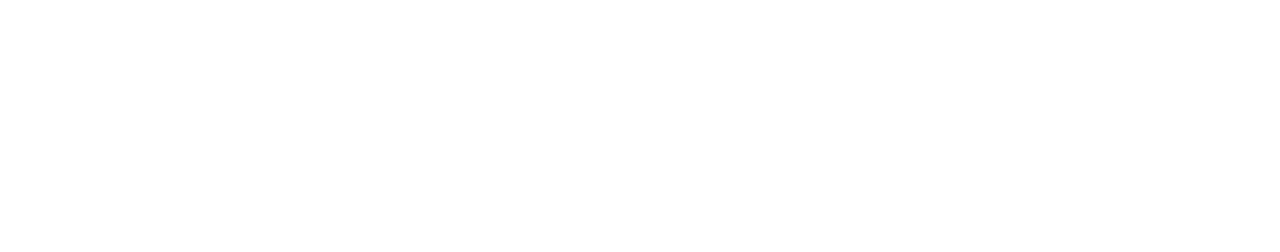
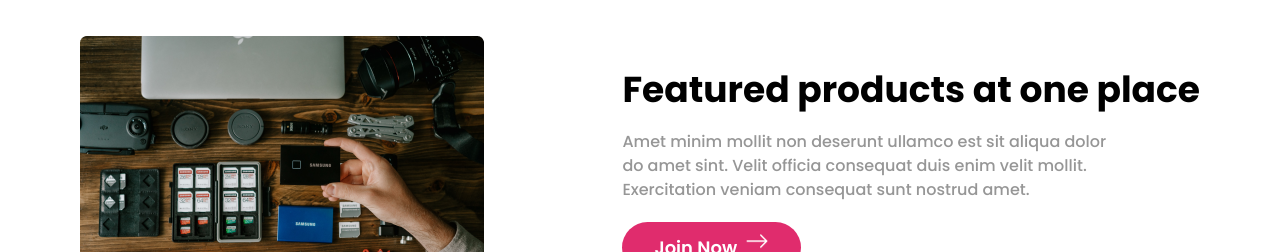
Before and after one commit to mdsajalali/influencer-gears, a React (Vite) app: page / in a window 1280 px wide. Shown: the part 2548-2800 px from the top of the page. Before the commit the page ends 2480 px from the top, so only its background shows below. Built offline with nearby package versions, Linux system fonts and the light colour scheme.

Commit message:
featured project section added

```diff
--- a/src/App.jsx
+++ b/src/App.jsx
@@ -1,3 +1,4 @@
+import FeaturedProduct from "./pages/FeaturedProduct";
 import Hero from "./pages/Hero";
 import Navbar from "./pages/Navbar";
 import Products from "./pages/Products";
@@ -10,6 +11,7 @@ const App = () => {
       <Hero />
       <Sponsors />
       <Products />
+      <FeaturedProduct />
     </div>
   );
 };
--- /dev/null
+++ b/src/pages/FeaturedProduct.jsx
@@ -0,0 +1,25 @@
+import gear from "../assets/images/gear.png";
+import Button from "../components/button";
+
+const FeaturedProduct = () => {
+  return (
+    <div className="mb-10 mt-36 flex flex-wrap   items-center justify-center gap-10 lg:justify-between">
+      <div>
+        <img src={gear} alt="Gear" />
+      </div>
+      <div>
+        <h1 className="text-2xl font-bold md:text-4xl">
+          Featured products at one place
+        </h1>
+        <p className="my-5 max-w-[400px] text-[#969696] md:max-w-[500px]">
+          Amet minim mollit non deserunt ullamco est sit aliqua dolor do amet
+          sint. Velit officia consequat duis enim velit mollit. Exercitation
+          veniam consequat sunt nostrud amet.
+        </p>
+        <Button button="Join Now" />
+      </div>
+    </div>
+  );
+};
+
+export default FeaturedProduct;
```
Also changed, not shown: src/assets/images/gear.png (added).
